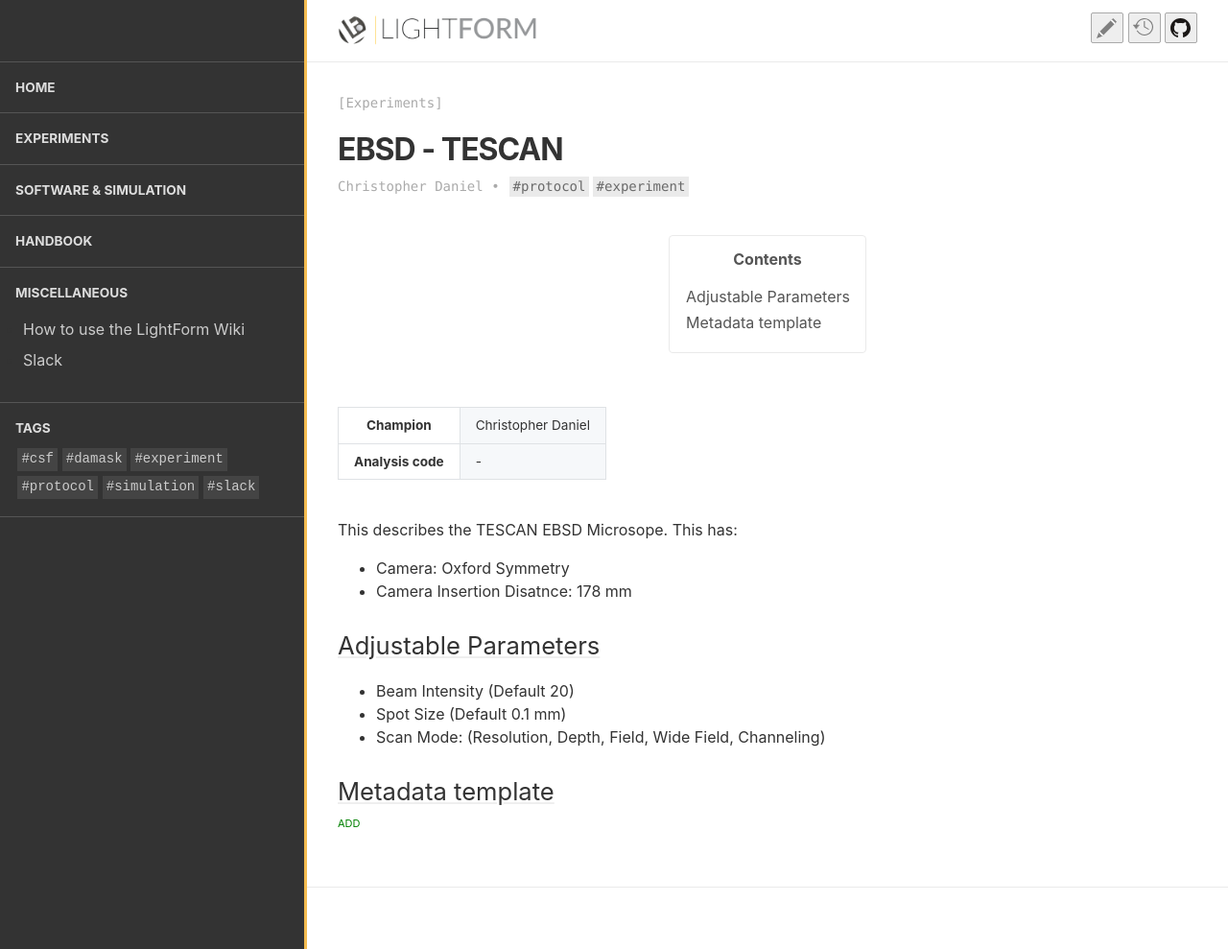
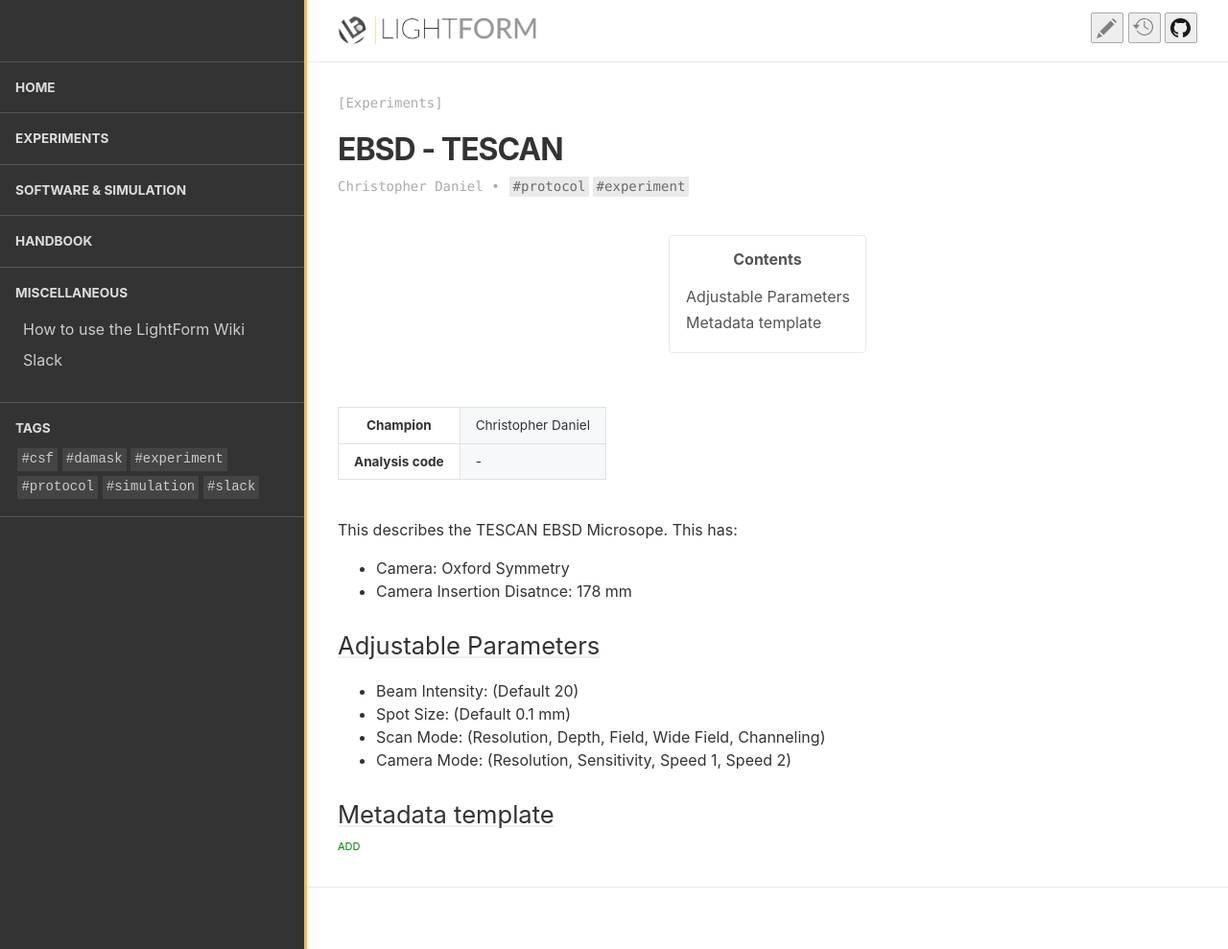
Before and after one commit to LightForm-group/wiki, a Jekyll site: the page built from collections/_experiments/2019-05-08-ebsd-reconstruction.md, in a window 1280 px wide and 989 px high. Shown: the whole window at 96% size. Built offline with Jekyll 4.4.1, drawn with Linux system fonts in a browser that asks for light colours.

Commit message:
Update EBSD TESCAN

```diff
--- a/collections/_experiments/2019-05-08-ebsd-reconstruction.md
+++ b/collections/_experiments/2019-05-08-ebsd-reconstruction.md
@@ -10,6 +10,7 @@
 
 ## Adjustable Parameters
 
-- Beam Intensity (Default 20)
-- Spot Size (Default 0.1 mm)
+- Beam Intensity: (Default 20)
+- Spot Size: (Default 0.1 mm)
 - Scan Mode: (Resolution, Depth, Field, Wide Field, Channeling)
+- Camera Mode: (Resolution, Sensitivity, Speed 1, Speed 2)
```
